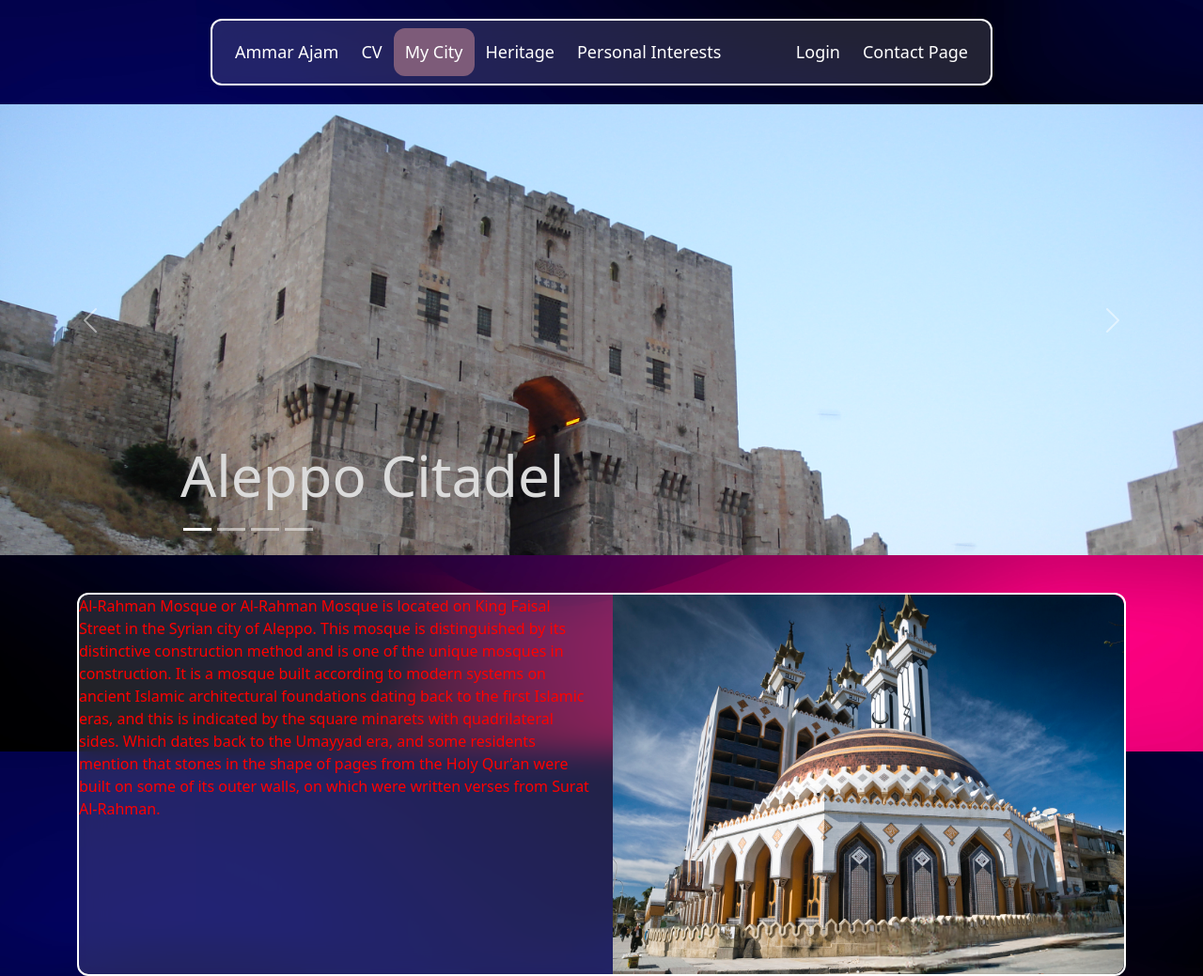
After one commit to DarkAndLighto/WebTechnologyProject, a PHP site: page /MyCity.html in a window 1280 px wide. The commit adds this page. Shown: the whole page at 94% size. Run offline with PHP 8.4, Linux system fonts and the light colour scheme; some libraries are stand-ins or nearby versions.

Commit message:
Day 8
Added the my city page

```diff
--- a/CV.html
+++ b/CV.html
@@ -28,7 +28,7 @@
                 <div class="collapse navbar-collapse" id="collapseMe">
                     <ul class="navbar-nav">
                     <li><a href="CV.html" class="cv-tag active" style="background-color: rgb(125, 91, 121);">CV</a></li>
-                    <li><a href="#">My City</a></li>
+                    <li><a href="MyCity.html">My City</a></li>
                     <li><a href="#">Heritage</a></li>
                     <li><a href="#">Personal Interests</a></li>
                     </ul>
--- /dev/null
+++ b/MyCity.css
@@ -0,0 +1,37 @@
+.slider-item{
+  margin-top: 20px;
+  padding: 0;
+  height: 480px;
+}
+.slider-item img{
+  height: 100%;
+  object-fit: cover;
+  animation: slideAnimation 8s infinite alternate ease-in-out;
+}
+.slider-item p{
+  font-size: 60px;
+  margin: 0px;
+  color: rgb(219, 219, 219);
+}
+
+  @keyframes slideAnimation {
+    0% {
+      object-position: 40% 0%;
+    }
+    100% {
+      object-position: 40% 80%;
+    }
+  }
+
+.slider-indicator, .slider-caption{
+    display: flex;
+    justify-content: left;
+}
+
+.information-box{
+    margin-top: 40px;
+}
+.information-box img{
+    border-top-right-radius: 12px;
+    border-bottom-right-radius: 12px;
+}
--- /dev/null
+++ b/MyCity.html
@@ -0,0 +1,132 @@
+<!DOCTYPE html>
+<html lang="en">
+
+<head>
+    <meta charset="UTF-8" />
+    <meta name="viewport" content="width=device-width, initial-scale=1.0" />
+    <title>My City</title>
+    <link href="https://cdn.jsdelivr.net/npm/bootstrap@5.3.3/dist/css/bootstrap.min.css" rel="stylesheet" />
+    <link rel="stylesheet" href="https://cdn.jsdelivr.net/npm/bootstrap-icons@1.11.3/font/bootstrap-icons.min.css" />
+    <link href="styling.css" rel="stylesheet" />
+    <link href="MyCity.css" rel="stylesheet" />
+</head>
+
+<body>
+
+
+    <div class="container" style="max-width: 65%; padding: 0;">
+        <div class="navbar-main">
+            <nav class="navbar blurry-box navbar-expand-lg sticky-top">
+                <div class="container-fluid">
+                    <a class="home-button" href="index.html">Ammar Ajam</a>
+
+                    <button class="navbar-toggler" type="button" data-bs-toggle="collapse" data-bs-target="#collapseMe"
+                        aria-controls="collapseMe" aria-expanded="false" aria-label="Toggle navigation"
+                        style="border-color: white;">
+                        <span class="bi bi-arrows-vertical" style="color: white;"></span>
+                    </button>
+
+                    <div class="collapse navbar-collapse" id="collapseMe">
+                        <ul class="navbar-nav">
+                            <li><a href="CV.html" class="cv-tag active">CV</a></li>
+                            <li><a href="#"
+                                style="background-color: rgb(125, 91, 121);">My City</a></li>
+                            <li><a href="#">Heritage</a></li>
+                            <li><a href="#">Personal Interests</a></li>
+                        </ul>
+
+                        <ul class="navbar-nav ms-auto">
+                            <li><a href="login.html">Login</a></li>
+                            <li><a href="#">Contact Page</a></li>
+                        </ul>
+                    </div>
+                </div>
+
+            </nav>
+        </div>
+    </div>
+
+
+
+    <div class="container-fluid" style="padding: 0;">
+        <div id="carouselExampleCaptions" class="carousel slide">
+            <div class="carousel-indicators slider-indicator">
+                <button type="button" data-bs-target="#carouselExampleCaptions" data-bs-slide-to="0" class="active" aria-current="true" aria-label="Slide 1"></button>
+                <button type="button" data-bs-target="#carouselExampleCaptions" data-bs-slide-to="1" aria-label="Slide 2"></button>
+                <button type="button" data-bs-target="#carouselExampleCaptions" data-bs-slide-to="2" aria-label="Slide 3"></button>
+                <button type="button" data-bs-target="#carouselExampleCaptions" data-bs-slide-to="3" aria-label="Slide 3"></button>
+            </div>
+
+            <div class="carousel-inner">
+                <div class="carousel-item active slider-item">
+                    <a class="nav-link" href="#item-1">
+                        <img src="images/Aleppo Citadel.png" class="d-block w-100">
+                    </a>
+                    <div class="carousel-caption slider-caption">
+                        <p>Aleppo Citadel</p>
+                        <!-- <p>Some representative placeholder content for the first slide.</p> -->
+                    </div>
+                </div>
+                <div class="carousel-item slider-item">
+                    <a class="nav-link" href="#item-1">
+                        <img src="images/Aleppo Great Mosque.png" class="d-block w-100">
+                    </a>
+                    <div class="carousel-caption slider-caption">
+                        <p>The Great Mosque</p>
+                        <!-- <p>Some representative placeholder content for the second slide.</p> -->
+                    </div>
+                </div>
+                <div class="carousel-item slider-item">
+                    <img src="images/Church of Saint Simeon Stylites.png" class="d-block w-100">
+                    <div class="carousel-caption slider-caption">
+                        <p>Church of Saint Simeon Stylites</p>
+                        <!-- <p>Some representative placeholder content for the third slide.</p> -->
+                    </div>
+                </div>
+                <div class="carousel-item slider-item">
+                    <img src="images/Al Rahman Mosque.png" class="d-block w-100">
+                    <div class="carousel-caption slider-caption">
+                        <p>Al Rahman Mosque</p>
+                        <!-- <p>Some representative placeholder content for the third slide.</p> -->
+                    </div>
+                </div>
+            </div>
+            <button class="carousel-control-prev" type="button" data-bs-target="#carouselExampleCaptions" data-bs-slide="prev">
+                <span class="carousel-control-prev-icon" aria-hidden="true"></span>
+                <span class="visually-hidden">Previous</span>
+            </button>
+            <button class="carousel-control-next" type="button" data-bs-target="#carouselExampleCaptions" data-bs-slide="next">
+                <span class="carousel-control-next-icon" aria-hidden="true"></span>
+                <span class="visually-hidden">Next</span>
+            </button>
+        </div>
+
+    </div>
+
+    <div class="container">
+        <div class="blurry-box information-box" id="item-1">
+            <div class="row">
+                <div class="col-sm-12 col-md-6" style="color: red;">
+                    Al-Rahman Mosque or Al-Rahman Mosque is located on King Faisal Street in the Syrian city of Aleppo.
+                    This mosque is distinguished by its distinctive construction method and is one of the unique
+                    mosques in construction. It is a mosque built according to modern systems on ancient Islamic
+                    architectural foundations dating back to the first Islamic eras, and this is indicated by the
+                    square minarets with quadrilateral sides. Which dates back to the Umayyad era, and some residents
+                    mention that stones in the shape of pages from the Holy Qur’an were built on some of its outer
+                    walls, on which were written verses from Surat Al-Rahman.
+                </div>
+                <div class="col-sm-12 col-md-6">
+                    <img src="images/Al Rahman Mosque.png" class="img-fluid">
+                </div>
+            </div>
+        </div>
+    </div>
+
+
+    <script src="https://kit.fontawesome.com/41752380dd.js" crossorigin="anonymous"></script>
+    <script src="https://cdn.jsdelivr.net/npm/bootstrap@5.3.3/dist/js/bootstrap.bundle.min.js"
+        integrity="sha384-YvpcrYf0tY3lHB60NNkmXc5s9fDVZLESaAA55NDzOxhy9GkcIdslK1eN7N6jIeHz"
+        crossorigin="anonymous"></script>
+</body>
+
+</html>
--- a/index.html
+++ b/index.html
@@ -27,7 +27,7 @@
             <div class="collapse navbar-collapse" id="collapseMe">
                 <ul class="navbar-nav">
                 <li><a href="CV.html" class="cv-tag active">CV</a></li>
-                <li><a href="#">My City</a></li>
+                <li><a href="MyCity.html">My City</a></li>
                 <li><a href="#">Heritage</a></li>
                 <li><a href="#">Personal Interests</a></li>
                 </ul>
```
Also changed, not shown: login.css (+21 -11 lines), login.html (+26 -9 lines), login.php (+34 -30 lines), images/Al Rahman Mosque-1.png (added), images/Al Rahman Mosque.png (added), images/Aleppo Citadel.png (added), styling.css (line endings or trailing spaces), 2 other files.
